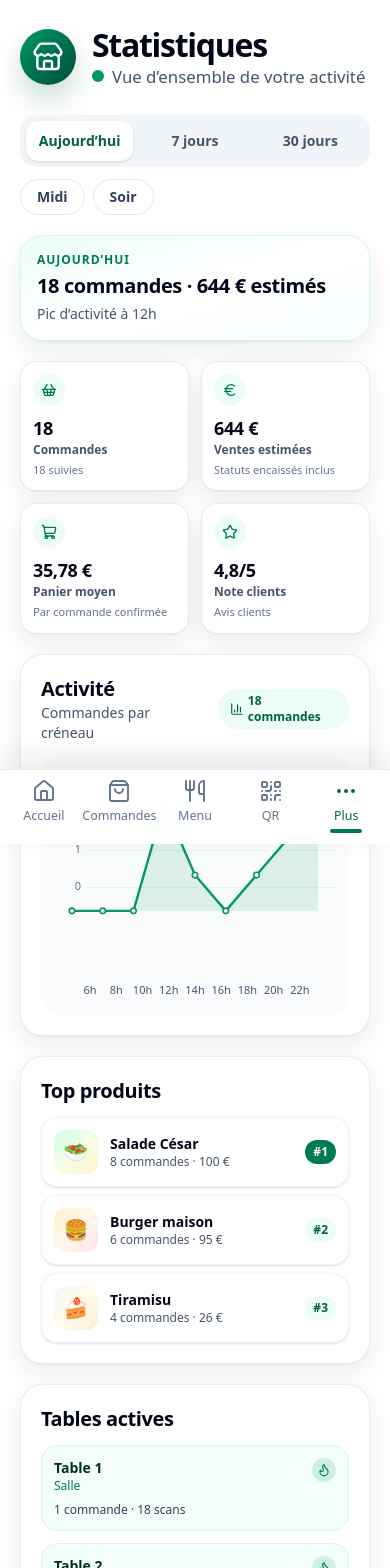
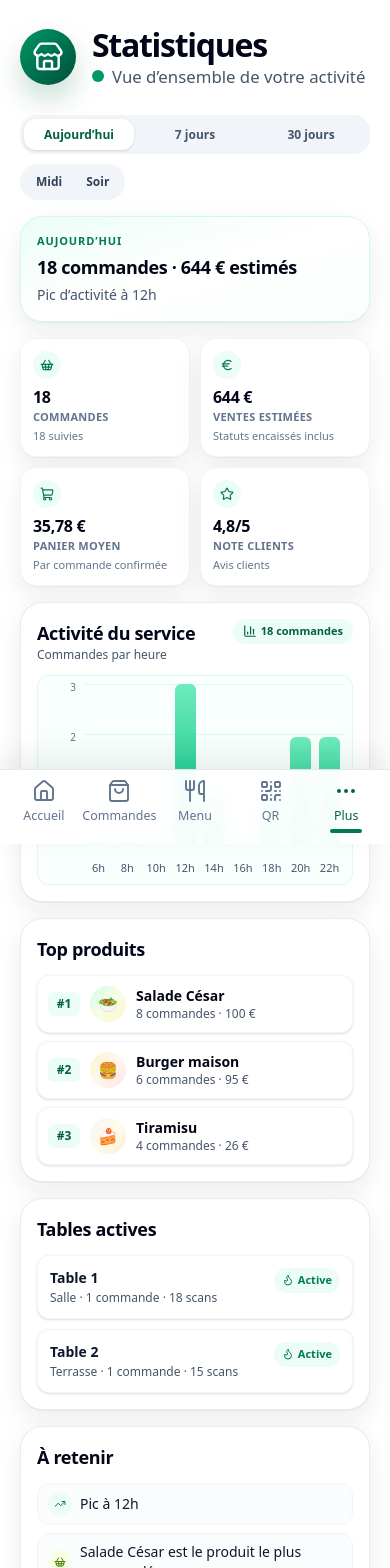
Before and after one commit to Loco66666/tableflash-final, a Next.js app: page /dashboard/statistics in a window 390 px wide. Shown: the top 1568 px of the page. Built offline with nearby package versions, Linux system fonts and the light colour scheme.

Commit message:
Polish mobile statistics page UX and visual hierarchy

```diff
--- a/src/app/dashboard/statistics/page.tsx
+++ b/src/app/dashboard/statistics/page.tsx
@@ -57,8 +57,8 @@ export default function StatisticsPage() {
     <AppShell>
       <PageHeader title="Statistiques" subtitle="Vue d’ensemble de votre activité" />
 
-      <div className="mb-5 space-y-3">
-        <div className="grid grid-cols-3 gap-2 rounded-2xl bg-slate-100 p-1.5">
+      <div className="mb-4 space-y-2.5">
+        <div className="grid grid-cols-3 gap-1.5 rounded-2xl bg-slate-100 p-1">
           {periodFilters.map((filter) => {
             const active = activeFilter === filter.value;
             return (
@@ -68,7 +68,7 @@ export default function StatisticsPage() {
                 onClick={() => setActiveFilter(filter.value)}
                 aria-pressed={active}
                 className={cn(
-                  "min-h-10 rounded-xl px-2 text-sm font-semibold transition",
+                  "rounded-xl px-2 py-2 text-xs font-semibold leading-tight transition",
                   active ? "bg-white text-emerald-800 shadow-sm" : "text-slate-600 active:bg-white/80",
                 )}
               >
@@ -78,7 +78,7 @@ export default function StatisticsPage() {
           })}
         </div>
 
-        <div className="flex flex-wrap gap-2">
+        <div className="inline-flex rounded-full bg-slate-100 p-1">
           {serviceFilters.map((filter) => {
             const active = activeFilter === filter.value;
             return (
@@ -88,10 +88,8 @@ export default function StatisticsPage() {
                 onClick={() => setActiveFilter(filter.value)}
                 aria-pressed={active}
                 className={cn(
-                  "inline-flex min-h-9 items-center rounded-full border px-4 text-sm font-semibold transition",
-                  active
-                    ? "border-emerald-700 bg-emerald-700 text-white shadow-green"
-                    : "border-slate-200 bg-white text-slate-700 active:bg-slate-50",
+                  "rounded-full px-3 py-1.5 text-xs font-semibold transition",
+                  active ? "bg-emerald-700 text-white shadow-green" : "text-slate-700",
                 )}
               >
                 {filter.label}
@@ -101,46 +99,46 @@ export default function StatisticsPage() {
         </div>
       </div>
 
-      <SectionCard className="mb-5 border border-emerald-100 bg-gradient-to-br from-emerald-50 via-white to-emerald-50/40 p-4">
-        <p className="text-xs font-semibold uppercase tracking-[0.08em] text-emerald-700">{periodLabel}</p>
-        <p className="mt-1 text-xl font-black tracking-[-0.02em] text-slate-950">{statistics.orderCount} commandes · {formatEuroWhole(statistics.salesTotal)} estimés</p>
+      <SectionCard className="mb-4 border border-emerald-100 bg-gradient-to-br from-emerald-50 via-white to-emerald-50/30 p-4 shadow-sm">
+        <p className="text-[11px] font-semibold uppercase tracking-[0.08em] text-emerald-700">{periodLabel}</p>
+        <p className="mt-1 text-lg font-black tracking-[-0.02em] text-slate-950">{statistics.orderCount} commandes · {formatEuroWhole(statistics.salesTotal)} estimés</p>
         <p className="mt-1 text-sm font-medium text-slate-600">{peakLabel}</p>
       </SectionCard>
 
-      <div className="mb-5 grid grid-cols-2 gap-3">
+      <div className="mb-4 grid grid-cols-2 gap-2.5">
         <KpiCard icon={ShoppingBasket} value={statistics.orderCount.toLocaleString("fr-FR")} label="Commandes" helper={hasActivity ? `${statistics.filteredOrders.length} suivies` : "Aucune activité"} />
         <KpiCard icon={Euro} value={formatEuroWhole(statistics.salesTotal)} label="Ventes estimées" helper={hasActivity ? "Statuts encaissés inclus" : "Aucune vente"} />
         <KpiCard icon={ShoppingCart} value={formatEuro(statistics.averageBasket)} label="Panier moyen" helper={hasActivity ? "Par commande confirmée" : "En attente de données"} />
         <KpiCard icon={Star} value={`${formatRating(statistics.averageRating)}/5`} label="Note clients" helper={statistics.averageRating > 0 ? "Avis clients" : "Pas encore d’avis"} />
       </div>
 
-      <SectionCard className="mb-5">
-        <div className="mb-3 flex items-center justify-between gap-3">
+      <SectionCard className="mb-4 p-4">
+        <div className="mb-3 flex items-start justify-between gap-3">
           <div>
-            <h2 className="text-xl font-black tracking-[-0.02em]">Activité</h2>
-            <p className="text-sm text-slate-600">Commandes par créneau</p>
+            <h2 className="text-lg font-black tracking-[-0.02em]">Activité du service</h2>
+            <p className="text-xs text-slate-600">Commandes par heure</p>
           </div>
-          <span className="inline-flex items-center gap-1 rounded-full bg-emerald-50 px-3 py-1 text-xs font-bold text-emerald-800">
+          <span className="inline-flex items-center gap-1 rounded-full bg-emerald-50 px-2.5 py-1 text-[11px] font-bold text-emerald-800">
             <BarChart3 className="size-3.5" /> {statistics.filteredOrders.length} commandes
           </span>
         </div>
         <ActivityChart points={statistics.chart} hasActivity={hasActivity} />
       </SectionCard>
 
-      <SectionCard className="mb-5">
-        <h2 className="mb-3 text-xl font-black tracking-[-0.02em]">Top produits</h2>
+      <SectionCard className="mb-4 p-4">
+        <h2 className="mb-3 text-lg font-black tracking-[-0.02em]">Top produits</h2>
         {statistics.topProducts.length > 0 ? (
           <div className="space-y-2">
             {statistics.topProducts.map((product, index) => (
-              <div key={product.id} className="flex items-center gap-3 rounded-2xl border border-slate-100 bg-white p-3 shadow-sm">
-                <span className={cn("grid size-11 place-items-center rounded-xl bg-gradient-to-br text-xl", productVisualStyles[product.visual] ?? productVisualStyles.dish)}>
+              <div key={product.id} className="flex items-center gap-2.5 rounded-xl border border-slate-100 bg-white p-2.5 shadow-sm">
+                <span className={cn("inline-flex min-w-8 justify-center rounded-md bg-emerald-50 px-2 py-1 text-xs font-bold text-emerald-800")}>#{index + 1}</span>
+                <span className={cn("grid size-9 place-items-center rounded-lg bg-gradient-to-br text-base", productVisualStyles[product.visual] ?? productVisualStyles.dish)}>
                   {productVisualLabels[product.visual] ?? productVisualLabels.dish}
                 </span>
                 <div className="min-w-0 flex-1">
                   <p className="truncate text-sm font-bold text-slate-950">{product.name}</p>
                   <p className="text-xs text-slate-600">{product.quantity} commandes · {formatEuroWhole(product.revenue)}</p>
                 </div>
-                <span className={cn("inline-flex min-w-7 justify-center rounded-full px-2 py-1 text-xs font-black", index === 0 ? "bg-emerald-700 text-white" : "bg-emerald-50 text-emerald-800")}>#{index + 1}</span>
               </div>
             ))}
           </div>
@@ -149,22 +147,21 @@ export default function StatisticsPage() {
         )}
       </SectionCard>
 
-      <SectionCard className="mb-5">
-        <h2 className="mb-3 text-xl font-black tracking-[-0.02em]">Tables actives</h2>
+      <SectionCard className="mb-4 p-4">
+        <h2 className="mb-3 text-lg font-black tracking-[-0.02em]">Tables actives</h2>
         {statistics.activeTables.length > 0 ? (
-          <div className="grid gap-3 min-[560px]:grid-cols-2">
+          <div className="space-y-2.5">
             {statistics.activeTables.map((table) => (
-              <div key={table.table} className="rounded-2xl border border-emerald-100 bg-emerald-50/60 p-3">
+              <div key={table.table} className="rounded-xl border border-slate-100 bg-white p-3 shadow-sm">
                 <div className="flex items-start justify-between gap-2">
                   <div>
-                    <p className="text-sm font-black text-emerald-950">{table.name}</p>
-                    <p className="text-xs font-medium text-emerald-700">{table.area}</p>
+                    <p className="text-sm font-black text-slate-900">{table.name}</p>
+                    <p className="mt-0.5 text-xs text-slate-600">{table.area} · {table.orders} commande{table.orders > 1 ? "s" : ""} · {table.scans} scans</p>
                   </div>
-                  <span className="inline-flex size-6 items-center justify-center rounded-full bg-emerald-600/15 text-emerald-700">
-                    <Flame className="size-3.5" />
+                  <span className="inline-flex items-center gap-1 rounded-full bg-emerald-50 px-2 py-1 text-[11px] font-semibold text-emerald-700">
+                    <Flame className="size-3" /> Active
                   </span>
                 </div>
-                <p className="mt-2 text-xs font-medium text-slate-700">{table.orders} commande{table.orders > 1 ? "s" : ""} · {table.scans} scans</p>
               </div>
             ))}
           </div>
@@ -173,22 +170,19 @@ export default function StatisticsPage() {
         )}
       </SectionCard>
 
-      <SectionCard>
-        <h2 className="mb-3 text-xl font-black tracking-[-0.02em]">À retenir</h2>
+      <SectionCard className="p-4">
+        <h2 className="mb-3 text-lg font-black tracking-[-0.02em]">À retenir</h2>
         {statistics.orderCount === 0 ? (
-          <div className="space-y-1">
-            <p className="text-sm font-semibold text-slate-900">Aucune donnée pour cette période</p>
-            <p className="text-sm text-slate-600">Les statistiques apparaîtront après les premières commandes</p>
-          </div>
+          <p className="text-sm text-slate-600">Les enseignements apparaîtront après les premières commandes.</p>
         ) : (
-          <div className="grid gap-2 text-sm">
-            {statistics.insights.map((insight, index) => {
+          <div className="space-y-2">
+            {statistics.insights.slice(0, 4).map((insight, index) => {
               const Icon = getInsightIcon(index);
               return (
-                <p key={`${insight}-${index}`} className="flex items-center gap-2 text-slate-900">
-                  <Icon className={cn("size-7 shrink-0 rounded-full p-1.5", getInsightTone(index))} />
-                  <span>{insight}</span>
-                </p>
+                <div key={`${insight}-${index}`} className="flex items-center gap-2 rounded-xl border border-slate-100 bg-slate-50/60 px-2.5 py-2">
+                  <Icon className={cn("size-6 shrink-0 rounded-full p-1.5", getInsightTone(index))} />
+                  <span className="text-sm text-slate-900">{insight}</span>
+                </div>
               );
             })}
           </div>
@@ -200,13 +194,13 @@ export default function StatisticsPage() {
 
 function KpiCard({ icon: Icon, value, label, helper }: { icon: ComponentType<{ className?: string }>; value: string; label: string; helper: string }) {
   return (
-    <SectionCard className="rounded-2xl p-3 shadow-sm">
-      <div className="mb-2 inline-flex size-8 items-center justify-center rounded-full bg-emerald-50 text-emerald-700">
-        <Icon className="size-4" />
+    <SectionCard className="rounded-2xl border border-slate-100 p-3 shadow-sm">
+      <div className="mb-1.5 inline-flex size-7 items-center justify-center rounded-full bg-emerald-50 text-emerald-700">
+        <Icon className="size-3.5" />
       </div>
-      <p className="text-lg font-black tracking-[-0.02em] text-slate-950">{value}</p>
-      <p className="text-xs font-semibold text-slate-600">{label}</p>
-      <p className="mt-1 text-[11px] text-slate-500">{helper}</p>
+      <p className="text-base font-black tracking-[-0.02em] text-slate-950">{value}</p>
+      <p className="text-[11px] font-semibold uppercase tracking-wide text-slate-500">{label}</p>
+      <p className="mt-0.5 text-[11px] text-slate-500">{helper}</p>
     </SectionCard>
   );
 }
@@ -226,47 +220,39 @@ function ActivityChart({ points, hasActivity }: { points: ChartPoint[]; hasActiv
   }
 
   const maxValue = Math.max(...points.map((point) => point.value), 1);
-  const chartHeight = 170;
-  const chartWidth = 360;
-  const left = 24;
-  const right = 336;
-  const top = 16;
-  const bottom = 152;
   const yTicks = [maxValue, Math.ceil(maxValue * 0.66), Math.ceil(maxValue * 0.33), 0];
-  const path = points
-    .map((point, index) => {
-      const x = points.length <= 1 ? (left + right) / 2 : left + (index / (points.length - 1)) * (right - left);
-      const y = bottom - (point.value / maxValue) * (bottom - top);
-      return `${index === 0 ? "M" : "L"} ${x} ${y}`;
-    })
-    .join(" ");
-  const areaPath = `${path} L ${right} ${bottom} L ${left} ${bottom} Z`;
 
   return (
-    <div className="overflow-hidden rounded-2xl bg-slate-50/70 p-3">
-      <div className="relative h-[236px]">
-        <div className="absolute inset-x-0 top-2 grid h-[150px] grid-rows-4 pl-8 text-[11px] text-slate-500">
-          {yTicks.map((tick, index) => (
-            <div key={`${tick}-${index}`} className="relative border-t border-emerald-100/70 first:border-emerald-200">
-              <span className="absolute -left-7 -top-2.5 w-6 text-right tabular-nums">{tick}</span>
-            </div>
+    <div className="overflow-hidden rounded-xl border border-emerald-100/70 bg-emerald-50/30 px-2 pt-2">
+      <div className="grid h-[200px] grid-cols-[30px_1fr] gap-2">
+        <div className="grid grid-rows-4 text-[10px] text-slate-500">
+          {yTicks.map((tick, idx) => (
+            <span key={`${tick}-${idx}`} className="-translate-y-1 text-right tabular-nums">{tick}</span>
           ))}
         </div>
-        <svg viewBox={`0 0 ${chartWidth} ${chartHeight}`} className="absolute inset-x-0 top-0 h-[182px] w-full" role="img" aria-label="Courbe d’activité">
-          <path d={areaPath} fill="#059669" opacity="0.12" />
-          <path d={path} fill="none" stroke="#059669" strokeLinecap="round" strokeLinejoin="round" strokeWidth="3" />
-          {points.map((point, index) => {
-            const x = points.length <= 1 ? (left + right) / 2 : left + (index / (points.length - 1)) * (right - left);
-            const y = bottom - (point.value / maxValue) * (bottom - top);
-            return <circle key={`${point.label}-${index}`} cx={x} cy={y} r="3.5" fill="#fff" stroke="#059669" strokeWidth="2" />;
-          })}
-        </svg>
-        <div className="absolute inset-x-6 bottom-1 grid text-[11px] font-medium text-slate-600" style={{ gridTemplateColumns: `repeat(${points.length}, minmax(0, 1fr))` }}>
-          {points.map((point) => (
-            <span key={point.label} className="text-center">
-              {point.label}
-            </span>
-          ))}
+        <div className="relative">
+          <div className="pointer-events-none absolute inset-0 grid grid-rows-4">
+            {yTicks.map((tick, idx) => (
+              <div key={`${tick}-${idx}-line`} className="border-t border-emerald-100/70" />
+            ))}
+          </div>
+          <div className="absolute inset-x-0 top-0 h-[160px]">
+            <div className="grid h-full items-end" style={{ gridTemplateColumns: `repeat(${points.length}, minmax(0, 1fr))` }}>
+              {points.map((point, index) => {
+                const height = Math.max((point.value / maxValue) * 100, point.value > 0 ? 8 : 2);
+                return (
+                  <div key={`${point.label}-${index}`} className="flex h-full items-end justify-center px-1">
+                    <div className="w-full rounded-t-md bg-gradient-to-t from-emerald-500 to-emerald-300/90" style={{ height: `${height}%` }} />
+                  </div>
+                );
+              })}
+            </div>
+          </div>
+          <div className="absolute inset-x-0 bottom-2 grid text-[11px] font-medium text-slate-600" style={{ gridTemplateColumns: `repeat(${points.length}, minmax(0, 1fr))` }}>
+            {points.map((point, idx) => (
+              <span key={`${point.label}-${idx}-x`} className="text-center">{point.label}</span>
+            ))}
+          </div>
         </div>
       </div>
     </div>
```
